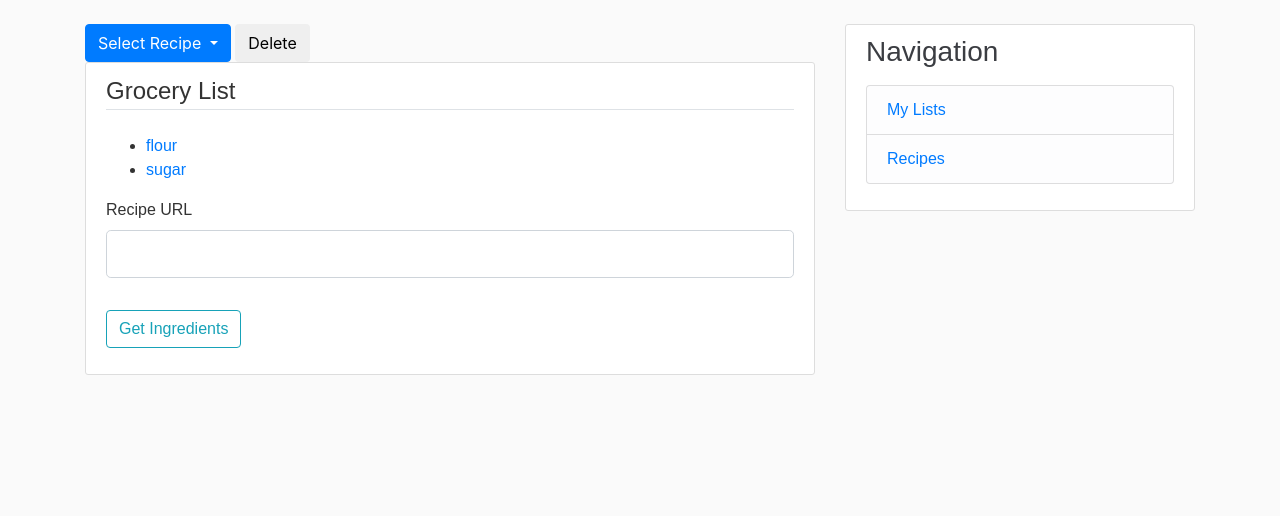
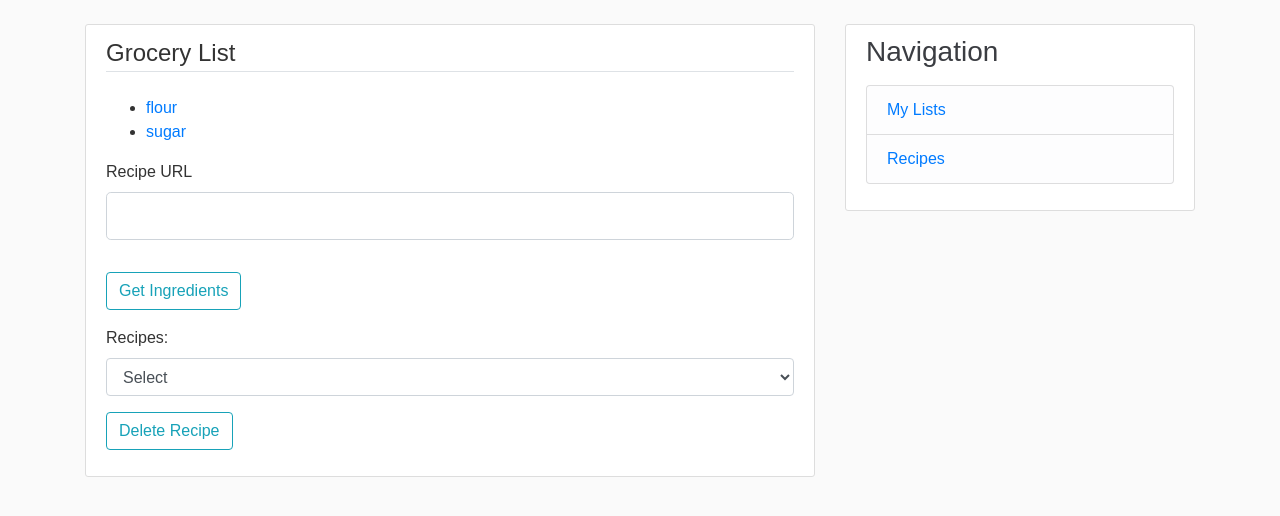
Before and after one commit to vhlavinka/Recipe-App, a Flask app: page /mylists/list/1 in a window 1280 px wide. Shown: the part 56-572 px from the top of the page. Run offline with Flask 2, Linux system fonts and the light colour scheme; a user stored in the database is signed in; data comes from the database, SQL or seed files in the repository; both versions use the stored data as it was after the commit; some libraries are stand-ins or nearby versions.

Commit message:
finished implementing delete recipe feature

```diff
--- a/flaskrecipe/forms.py
+++ b/flaskrecipe/forms.py
@@ -1,7 +1,8 @@
 from flask_wtf import FlaskForm
-from wtforms import StringField, PasswordField, SubmitField, BooleanField
+from wtforms import StringField, PasswordField, SubmitField, BooleanField, SelectField
+from wtforms_sqlalchemy.fields import QuerySelectField
 from wtforms.validators import DataRequired, Length, Email, EqualTo, ValidationError
-from flaskrecipe.models import User
+from flaskrecipe.models import User, Recipe
 
 class RegistrationForm(FlaskForm):
     username = StringField('Username', validators=[DataRequired(), Length(min=5,max=20)])
@@ -33,3 +34,7 @@ class NewListForm(FlaskForm):
 class EnterRecipe(FlaskForm):
     recipe_url = StringField('Recipe URL', validators=[DataRequired()])
     submit = SubmitField('Get Ingredients')
+
+class DeleteRecipe(FlaskForm):
+    selected_recipe = SelectField(u'Recipes',coerce=int)
+    delete = SubmitField('Delete Recipe')
--- a/flaskrecipe/routes.py
+++ b/flaskrecipe/routes.py
@@ -1,5 +1,5 @@
 from flask import render_template, url_for, flash, redirect, request, session
-from flaskrecipe.forms import RegistrationForm, LoginForm, NewListForm, EnterRecipe
+from flaskrecipe.forms import RegistrationForm, LoginForm, NewListForm, EnterRecipe, DeleteRecipe
 from flaskrecipe.models import User, Item, List, Recipe
 from flaskrecipe import app, db, bcrypt
 from flask_login import login_user, logout_user, current_user, login_required
@@ -100,9 +100,8 @@ def list(list_id):
     # load list
     list_data = List.query.filter_by(id=list_id).first()
 
+    # BEGIN RECIPE WEB SCRAPING
     form = EnterRecipe()
-
-    # BEGIN RECIPE WEB SCRAPING
     if form.validate_on_submit and request.method == 'POST':
         try:
             url = form.recipe_url.data
@@ -130,6 +129,8 @@ def list(list_id):
 
                 recipe_list = items_dict["recipeIngredient"]
                 recipe_title = soup.title.string
+                if recipe_title is None:
+                    recipe_title = ''
                 #recipe_title = items_dict["headline"]
 
                 recipe_data = Recipe(name=recipe_title, instructions=url)
@@ -142,21 +143,18 @@ def list(list_id):
                     db.session.add(item)
                     db.session.commit()
             else:
-                oembed_json = soup.find("link", rel="alternate", type="application/json+oembed", href=True)['href'] # METHOD 2: parse for JSON-OEMBED
-                api_request = requests.get(oembed_json)
-                api_contents = api_request.json()
-                api_contents_title = api_contents['title']
-                api_contents_html = api_contents['html']
-                api_soup = BeautifulSoup(api_contents_html, 'html5lib')
-
+                #first store recipe
                 recipe_title = soup.title.string
+                if recipe_title is None:
+                    recipe_title = 'none'
                 recipe_data = Recipe(name=recipe_title, instructions=url)
                 db.session.add(recipe_data)
                 db.session.commit()
 
-                recipe_list = api_soup.findAll("li", itemprop="recipeIngredient")
+                recipe_list = soup.findAll("li", itemprop=re.compile("\w*([Ii]ngredient)\w*"))
+
                 for ele in recipe_list:
-                    Item(name=ele, user=current_user, recipe_id=recipe_data.id) #store
+                    item = Item(name=ele.text, user=current_user, list_id=list_id, recipe_id=recipe_data.id) #store
                     db.session.add(item)
                     db.session.commit()
 
@@ -175,6 +173,22 @@ def list(list_id):
         if find_recipe not in recipes:
             recipes.append(find_recipe)
 
-    return render_template('list.html', form=form, items=items, recipes=recipes)
+    # DELETEING RECIPES
+    delete_recipe = DeleteRecipe()
+    delete_recipe.selected_recipe.choices = recipes #populate drop-down form
+
+    return render_template('list.html', form=form, items=items, delete_recipe=delete_recipe, list_id=list_id)
 
     # END RECIPE WEB SCRAPING
+
+@app.route("/delete", methods= ['GET','POST'])
+def delete():
+    recipe_id = request.form.get('recipe')
+    list = request.form.get('list')
+    Item.query.filter(Item.recipe_id==recipe_id).delete()
+    Recipe.query.filter(Recipe.id==recipe_id).delete()
+
+    db.session.commit()
+
+    flash(f'Deleted recipe', 'success')
+    return redirect(url_for('list', list_id=list))
--- a/flaskrecipe/templates/list.html
+++ b/flaskrecipe/templates/list.html
@@ -1,16 +1,6 @@
 {% extends "layout.html" %}
 {% block content %}
 
-<div class="dropdown">
-  <button class="btn btn-primary dropdown-toggle" type="button" data-toggle="dropdown">Select Recipe
-  <span class="caret"></span></button>
-  <ul class="dropdown-menu">
-  {% for recipe in recipes %}
-    <li>{{ recipe.name }}</li>
-  {% endfor %}
-  </ul>
-  <button type="button" class="btn btn-default">Delete</button>
-</div>
 <div class="content-section">
   <legend class="border-bottom mb-4">Grocery List</legend>
   <ul>
@@ -32,7 +22,21 @@
       {{ form.submit(class="btn btn-outline-info") }}
     </div>
   </form>
-
+  <form method="POST" action="{{ url_for('delete') }} ">
+    <input type="hidden" name="list" value="{{ list_id }}">
+    <div class="form-group">
+      <label for="sel1">Recipes:</label>
+      <select class="form-control" id="sel1" name="recipe">
+        <option value='none'>Select</option>
+        {% for recipe in delete_recipe.selected_recipe.choices %}
+          <option value='{{ recipe.id }}'>{{ recipe.name }}</option>
+        {% endfor %}
+      </select>
+    </div>
+    <div class="form-group">
+      {{ delete_recipe.delete(class="btn btn-outline-info") }}
+    </div>
+  </form>
 </div>
 
 
```
Also changed, not shown: flaskrecipe/recipeapp.db.
